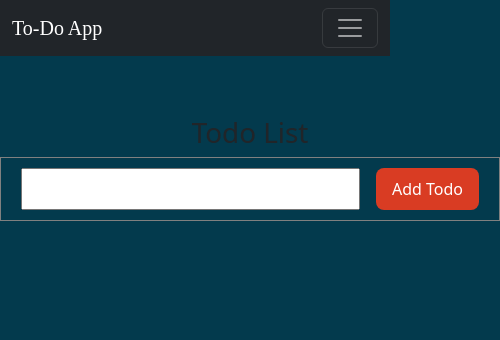
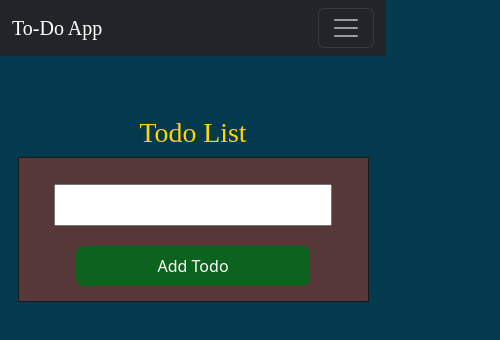
Before and after one commit to Shiv-Raj-Singh/To-Do-Task, a React (Vite) app in the folder build_formula_task/: page /Todo in a window 390 px wide. Shown: the top 340 px of the page, 500 px wide, since content can reach past the window. Built offline with nearby package versions, Linux system fonts and the light colour scheme.

Commit message:
responsive

```diff
--- a/build_formula_task/src/Components/Contact.jsx
+++ b/build_formula_task/src/Components/Contact.jsx
@@ -24,7 +24,7 @@ export default function Contact(){
 
     const onSubmitForm = async (e)=>{
         e.preventDefault()
-
+        console.log('inside btn ');
         if(!isValidName(state.firstName)) toast.error('first name Should be Valid ')
         if(!isValidName(state.lastName)) toast.error('Last name Should be Valid ')
 
@@ -33,7 +33,7 @@ export default function Contact(){
 
         // dispatch({type : 'SUBMIt' , payload : state})
         if( isValidName(state.firstName) && isValidName(state.lastName)  && isValidEmail(state.email)  && isValidPhone(state.phone)){
-            await localStorage.setItem('User' , JSON.stringify(state))
+            localStorage.setItem('User' , JSON.stringify(state))
             Nav('/' , {state : state})
             console.log('inside if condition');
         }
--- a/build_formula_task/src/Components/Home.jsx
+++ b/build_formula_task/src/Components/Home.jsx
@@ -1,6 +1,6 @@
 import { useEffect, useState } from "react";
 import { useNavigate } from "react-router-dom";
-
+import './User.css'
 
 export default function Home({user}){
     const Nav = useNavigate()
@@ -8,8 +8,8 @@ export default function Home({user}){
     const [Name , setName] = useState('')
 
     useEffect(()=>{
-        if(state) setName(state.firstName + state.lastName)
-        else Nav('/')
+        if(state) setName(state.firstName +" "+ state.lastName)
+        else Nav('/profile')
     }, [state])
     console.log(state);
 
@@ -23,13 +23,14 @@ export default function Home({user}){
             }} >
 
           {
-             Name.length > 0 ? <h3 className="h3" >Welcome {Name} </h3> : <h3 className="h4" >Hey Welcome on our website</h3>
+             Name.length > 0 ? <h3 id="hd" >Welcome {Name} </h3> : Nav('/profile')
           }
 
             <button type="button" className="btn btn-primary mt-4" id="btn1" onClick={async ()=>{
                     let ans = confirm('Are sure want to Clear the Entire Data !')
                      ans && localStorage.clear()
-                     await setName('')
+                     console.log('we naviging ');
+                     ans && Nav('/profile')
             }} >Clear</button>
             </div>
 
--- a/build_formula_task/src/Components/Todo.css
+++ b/build_formula_task/src/Components/Todo.css
@@ -19,8 +19,12 @@
 
 
 
+/* Todo   App  CSS         */
+
 h1 {
     text-align: center;
+    color: gold;
+    font-family: 'Brush Script MT', cursive;;
   }
   #todo-list {
     width: 500px;
@@ -77,9 +81,6 @@ h1 {
     cursor: pointer;
   }
 
-
-
-
   .todo-text input {
     padding: 4px;
   }
@@ -101,3 +102,55 @@ h1 {
     display: flex;
     justify-content: space-between;
   }
+
+  @media  screen and (max-width : 500px) {
+    #todo-list {
+      width: 500px;
+      /* background-color: black; */
+      width: 90vw;
+      margin: 60px auto;
+    }
+    .form, .todo {
+      border: 1px solid rgb(27, 24, 24);
+      padding: 10px 20px;
+      background-color: rgb(87, 56, 56);
+      /* height: 0vh; */
+      margin-bottom: 5%;
+      /* margin-bottom: 10px; */
+    }
+    .todo{
+      background-color: rgb(224, 238, 99);
+      border-radius: 5%;
+      box-shadow: rgba(0, 0, 0, 0.25) 0px 54px 55px, rgba(0, 0, 0, 0.12) 0px -12px 30px, rgba(0, 0, 0, 0.12) 0px 4px 6px, rgba(0, 0, 0, 0.17) 0px 12px 13px, rgba(0, 0, 0, 0.09) 0px -3px 5px;
+    }
+    .takeTodo{
+      margin: 5%;
+    }
+    .form {
+      max-width: 100vw;
+      width: 90vw;
+      display: flex;
+      flex-direction: column;
+      justify-content: space-between;
+      margin-bottom: 30px;
+    }
+    .form input {
+      padding: 4px 8px;
+      flex-grow: 1;
+      margin-right: 16px;
+    }
+    #addBtn{
+      font-size: 16px;
+      background-color: rgb(11, 99, 30);
+      width: 60vw;
+      margin: 5px auto;
+    }
+    #addBtn:hover{
+      font-size: 16px;
+      background-color: rgb(95, 76, 204);
+      /* transform: scale(1.1); */
+      width: 60vw;
+      margin: auto;
+    }
+
+  }
--- a/build_formula_task/src/Components/TodoTask.jsx
+++ b/build_formula_task/src/Components/TodoTask.jsx
@@ -7,6 +7,7 @@ export default function TodoApp() {
     const [todos, setTodos] = React.useState([]);
   const [todo, setTodo] = React.useState("");
   const [todoEditing, setTodoEditing] = React.useState(null);
+
   const [editingText, setEditingText] = React.useState("");
 
   React.useEffect(() => {
@@ -24,7 +25,9 @@ export default function TodoApp() {
 
   function handleSubmit(e) {
     e.preventDefault();
-
+    if(todo.length < 1){
+      alert('Your Task is Empty !')
+    } else{
       const newTodo = {
         id: new Date().getTime(),
         text: todo,
@@ -32,6 +35,7 @@ export default function TodoApp() {
       };
       setTodos([...todos].concat(newTodo));
       setTodo("");
+    }
   }
 
   function deleteTodo(id) {
@@ -66,28 +70,35 @@ export default function TodoApp() {
       <form className='form' onSubmit={handleSubmit}>
         <input
           type="text"
+          className='takeTodo'
           onChange={(e) => setTodo(e.target.value)}
           value={todo}
         />
-        <button type="submit">Add Todo</button>
+        <button id='addBtn' type="submit">Add Todo</button>
       </form>
+
       {todos.map((todo) => (
         <div key={todo.id} className="todo">
           <div className="todo-text">
             <input
               type="checkbox"
               id="completed"
+              required
               checked={todo.completed}
               onChange={() => toggleComplete(todo.id)}
             />
             {todo.id === todoEditing ? (
               <input
                 type="text"
+                style={{
+                  width : '70vw'
+                }}
                 onChange={(e) => setEditingText(e.target.value)}
               />
             ) : (
               <div style={{
-                color : 'pink'
+                color : 'black',
+
               }}  >{todo.text}</div>
             )}
           </div>
--- a/build_formula_task/src/Components/user.css
+++ b/build_formula_task/src/Components/user.css
@@ -12,7 +12,7 @@
 
   .Home{
     width: 50vw;
-    background-color: silver;
+    background-color: rgb(241, 122, 122);
     margin: auto;
     height: 40vh;
     padding : 2%;
@@ -70,6 +70,10 @@
 
 
   @media (max-width:700px) {
+    :root{
+      width: 100%;
+      max-width: 99vw;
+    }
     #hding{
       color: rgb(18, 18, 20);
       font-style: italic;
@@ -79,6 +83,7 @@
     }
 
     .customForm{
+
       width: 78vw;
       height: 66vh;
       padding: 2%;
@@ -120,6 +125,8 @@
 
   }
   @media (max-width: 450px) {
+
+
     *{
       padding: 0;
       margin: 0;
@@ -128,19 +135,36 @@
     .JoinContainer{
       width: 98%;
       margin-top: 20vh;
+      margin: auto;
     }
     .customForm{
       height: 60vh;
+      margin: auto;
       width: 97%;
       padding-right: 2%;
       padding-bottom: 3%;
-      background-color: rgba(235, 235, 48, 0.877);
+      background-color: rgba(165, 165, 105, 0.877);
     }
     .JoinPage{
       height: 100%;
       width: 100%;
-      margin: 1%;
+      /* margin: 1%; */
       padding-bottom: 2%;
     }
 
   }
+
+  @media screen and (max-width : 600px) {
+    .Home{
+      width: 90vw;
+      border-radius: 4%;
+    }
+    #hd{
+      font-size: 1.2em;
+      color: rgb(49, 1, 1);
+    }
+    #btn1{
+      width: 50vw;
+      background-color: rgb(114, 108, 108);
+    }
+  }
--- a/build_formula_task/src/Pages/HomePage.jsx
+++ b/build_formula_task/src/Pages/HomePage.jsx
@@ -1,3 +1,4 @@
+import { useEffect } from "react";
 import Home from "../Components/Home"
 import Navbar from "../Components/Navbar"
 import ContactPage from "./ContacPaget";
@@ -5,16 +6,12 @@ import ContactPage from "./ContacPaget";
 
 
 
-export default function HomePage(){
-    const data = localStorage.getItem('User')
-    console.log(data);
+export default  function HomePage(){
+
     return (
-        <>
-        {
-            data ? <><Navbar/><Home  /> </> : <ContactPage/>
-        }
-
-
+    <>
+        <Navbar/>
+        <Home/>
         </>
     )
 }
```
Lines whose indentation alone changed are shown as unchanged.
